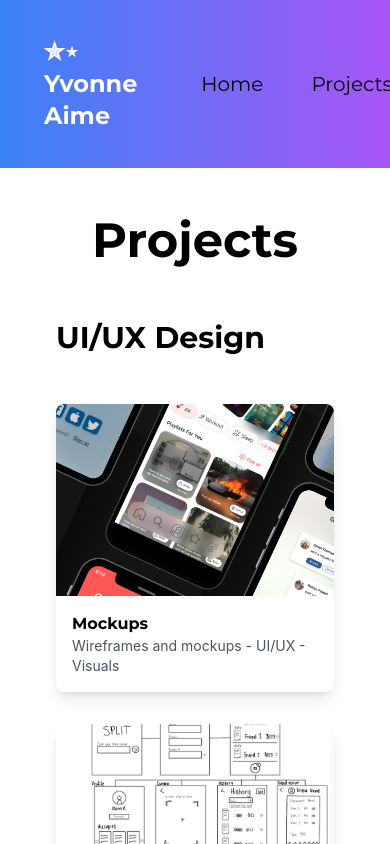
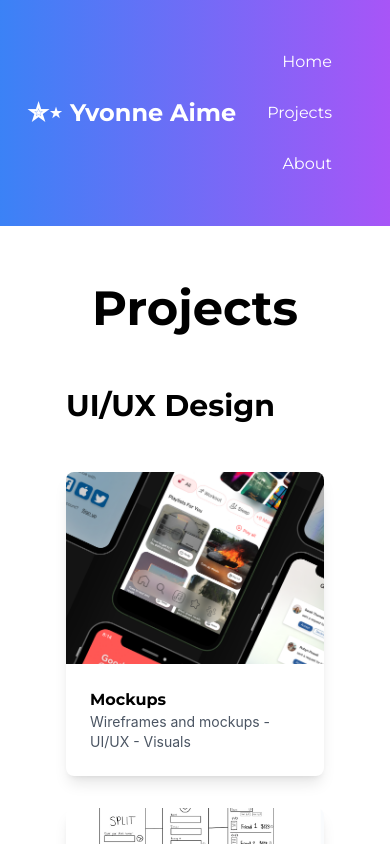
Before and after one commit to yvonneaime/Portfolio, a React (Create React App) app: page /#/projects in a window 390 px wide. Shown: the top 844 px of the page. Built offline with nearby package versions, Linux system fonts and the light colour scheme.

Commit message:
responsive nav bar

```diff
--- /dev/null
+++ b/src/Components/About/About.css
@@ -0,0 +1,47 @@
+@import url('https://fonts.googleapis.com/css2?family=Montserrat:wght@400;300&display=swap');
+
+.aboutContainer {
+    max-width: 1200px;
+    margin: auto;
+    padding: 20px;
+    font-family: 'Poppins', sans-serif; /* Change to 'Montserrat' if preferred */
+}
+
+.aboutTitle {
+    font-weight: bold;
+    text-align: center;
+    margin-bottom: 50px;
+}
+
+.profileSection {
+    display: flex;
+    flex-direction: column;
+    align-items: center;
+    margin-bottom: 50px;
+}
+
+.profileImage {
+    width: 95%; /* Adjust based on your preference */
+    height:90%;
+    max-width: 400px; /* Adjust based on your preference */
+    border-radius: 70%;
+    border: 4px solid #d0d0d0;
+    box-shadow: 0 4px 8px rgba(0,0,0,0.1);
+    margin-bottom: 25px;
+}
+
+.profileText {
+    text-align: left;
+    padding-left: 25px;
+    font-family: 'Montserrat', sans-serif;
+    line-height: 1.6; /* 1.5 times the size of the current font */
+    margin-bottom: 10px;
+}
+
+.profileText h2 {
+    font-size: 1.8rem;
+    font-weight: bold;
+    margin-bottom: 20px;
+}
+
+/* Add more styles as needed */
--- a/src/Components/About/aboutpg.js
+++ b/src/Components/About/aboutpg.js
@@ -1,14 +1,14 @@
 import React from 'react';
+import './About.css';
 import { FaLinkedin, FaEnvelope, FaGithub } from 'react-icons/fa';
 
 const About = () => {
     return (
-        <div className="container mx-auto p-10">
+        <div className="p-10">
             <h1 className=" p-2 text-5xl font-bold text-center mb-12">About Me</h1>
-
             <div className="flex flex-col md:flex-row p-4 mb-8">
-                <img src="/aboutprofile.jpg" alt="Profile Image" className="w-84 h-84 md:w-96 md:h-96 object-cover rounded-full border-4 border-gray-400 shadow-2g mb-4 md:mb-0 md:mr-8" />
-                <div className="flex-2">
+                <img src="/aboutprofile.jpg" alt="Profile Image" className="profileImage" />
+                <div className="profileText">
                     <h2 className="text-3xl font-bold p-2 mb-6">Nice to Meet You!</h2>
                         <p className="text-xl p-2 mb-4">
                             I am Yvonne Aime. I am a UI/UX designer with a distinct blend of creativity, detail orientation, and a
@@ -26,6 +26,7 @@ const About = () => {
                             joy and privilege working on the projects I’m passionate about.
                         </p>
                     </div>
+
             </div>
 
             <div className="flex flex-col md:flex-row justify-between p-6 mb-8">
--- a/src/Components/Mockups/mockup.js
+++ b/src/Components/Mockups/mockup.js
@@ -1,6 +1,9 @@
 import React from 'react';
-import './mockups.css'; // Make sure to create this CSS file
+import './mockups.css'; // Ensure this points to the correct location of your CSS file
+import { FontAwesomeIcon } from '@fortawesome/react-fontawesome';
+import { faCircle, faArrowRight } from '@fortawesome/free-solid-svg-icons';
 
+// Mockup data array
 const mockup_obj = [
     {
         title: "Split",
@@ -9,31 +12,40 @@ const mockup_obj = [
         url: "https://xd.adobe.com/view/440c1ef8-8193-46e7-a142-fe147fac8b12-115f/?fullscreen"
     },
     {
-        title: "#002",
+        title: "StudentBiz",
         imageUrl: "/Homepage.svg",
         description: "Student Businesses",
-        url:"",
-        type: "desktop"
+        url: "https://xd.adobe.com/view/440c1ef8-8193-46e7-a142-fe147fac8b12-115f/?fullscreen",
     }
-    // Add more mockups here in the future
 ];
 
 const Mockups = () => {
     return (
-        <div className="container mx-auto p-10">
-        <h1 className="p-2 text-5xl font-bold text-center mb-8">Mockups</h1>
-        <div className="flex flex-wrap justify-center">
+        <div className="whole-container mx-auto px-10 py-20">
+            <h1 className="p-4 text-5xl font-bold text-center mb-12">Mockups</h1>
             {mockup_obj.map((mockup, index) => (
-                <div key={index} className="mockup-container m-4">
-                    <div className={mockup.type === "mobile" ? "iphone-display" : "desktop-display"}>
+                <div key={index} className="mockup-container w-full my-6">
+                    <div className="flex justify-between items-center p-4">
+                        <div className="mock-title-container"> {/* Container for icon and title */}
+                            <FontAwesomeIcon icon={faCircle} className="circle-icon" /> {/* Circle icon */}
+                            <div className="mock-title text-xl font-bold"> {mockup.title} </div>
+                        </div>
+                        <p className="p-6 description">{mockup.description}</p>
+                    </div>
+                    {mockup.url && (
+                        <div className="text-right p-4">
+                            <a href={mockup.url} className="view-project-btn inline-block">
+                                View Project <FontAwesomeIcon icon={faArrowRight} />
+                            </a>
+                        </div>
+                    )}
+                    <div className="display">
                         <img src={mockup.imageUrl} alt={mockup.title} className="mockup-image" />
                     </div>
-                    <h1 className="description mt-2">{mockup.description}</h1>
                 </div>
             ))}
         </div>
-    </div>
-    )
+    );
 };
 
 export default Mockups;
--- a/src/Components/Mockups/mockups.css
+++ b/src/Components/Mockups/mockups.css
@@ -1,36 +1,86 @@
-.mockup-container {
-    width: 250px; /* Adjust based on your preference */
+/* mockups.css */
+@import url('https://fonts.googleapis.com/css2?family=Poppins:wght@400;600&display=swap');
+@import url('https://fonts.googleapis.com/css2?family=Montserrat:wght@400;300&display=swap');
+
+
+.whole-container {
+    max-width: 1200px;
+    display: flex;
+    flex-direction: column;
+    align-items: center;
+    /* Other styles already applied remain unchanged */
+    margin: auto;
+    padding: 10px 20px;
+}
+.container {
+    max-width: 1050px;
+    padding: 50px;
 }
 
-.iphone-display {
-    background-color: white;
-    border-radius: 25px;
-    padding: 5px;
-    box-shadow: 0 4px 8px rgba(0, 0, 0, 0.1);
-    display: flex;
-    justify-content: center;
+
+.mockup-container {
+    border-radius: 12px;
     align-items: center;
     overflow: hidden;
-    position: relative;
+    box-shadow: 0 4px 8px rgba(0, 0, 0, 0.1);
+    width: 70%;
+    margin: 1%;
+}
+.mock-title-container {
+    display: flex; /* Aligns icon and title horizontally */
+    align-items: center; /* Centers icon and title vertically relative to each other */
+    gap: 8px; /* Adjusts space between icon and title */
 }
 
-.iphone-display::before {
-    content: "";
-    position: absolute;
-    top: 10px;
-    width: 60%;
-    height: 5px;
-    background-color: #333;
-    border-radius: 10px;
+.circle-icon {
+    color: orange; /* Set the color of your icon */
+    padding:10px;
+}
+
+
+.display {
+    position: relative;
+    width: 100%;
+    padding-top: 56.25%; /* 16:9 Aspect Ratio */
 }
 
 .mockup-image {
+    position: absolute;
+    top: 0;
+    left: 0;
     width: 100%;
-    height: auto;
-    display: block;
+    height: 100%;
+    object-fit: cover; /* This will cover the whole area without stretching the image */
 }
 
 .description {
-    text-align: left;
-    font-size: 1rem; /* Adjust based on your preference */
+    font-family: 'Poppins', sans-serif;
+    color: #333;
+    font-size: 1rem;
+    margin-top: 8px;
 }
+/* Mock Up Titles */
+.mock-title {
+    font-size: 45px;
+    font-family: 'Montserrat', sans-serif;
+}
+
+.view-project-btn {
+    color: blue;
+    border-radius: 10px;
+    text-decoration: none; /* remove underline from links */
+    font-weight: 600;
+    transition: background-color 0.3s ease;
+}
+
+
+.view-project-btn:hover {
+    background-color: #e64a19; /* slightly darker on hover */
+}
+
+/* Responsive styling */
+@media (max-width: 900px) {
+    .mockup-container {
+        width: 100%;
+    }
+}
--- a/src/Components/NavBar/NavBar.css
+++ b/src/Components/NavBar/NavBar.css
@@ -1,6 +1,8 @@
+@import url('https://fonts.googleapis.com/css2?family=Montserrat:wght@400;300&display=swap');
+
 @keyframes gradientFlow {
     0% {
-      background-position: 0% 50%;
+      background-position: 0% 55%;
     }
     50% {
       background-position: 100% 50%;
@@ -9,3 +11,55 @@
       background-position: 0% 50%;
     }
 }
+/* NavBar.css */
+
+/* Media query for iPhone screen sizes */
+@media (max-width: 600px) {
+
+  .nav-menu {
+    /* Adjust styles for mobile */
+    transform: translateX(-100%);
+  }
+
+  .nav-menu.open {
+    transform: translateX(0); /* Slide in menu */
+  }
+}
+/* NavBar.css */
+.navigation-links {
+  font-family: 'Montserrat', sans-serif;
+  font-size: 20px;
+  display: flex;
+  padding: 25px;
+  gap: 20px;
+  color: white;
+}
+.nav-link:hover {
+  color: rgb(37, 50, 55);
+}
+
+/* Responsive styles for small screens */
+@media (max-width: 768px) {
+  .navigation-links {
+    flex-direction: column;
+    align-items: right;
+    display: flex;
+    padding: 4px;
+    gap: 7px;
+  }
+  .logo-container {
+    width: 100%;
+    text-align: left;
+    display: block;
+  }
+  .nav-link {
+    padding: 10px;
+    text-decoration: none;
+    color: white;
+    font-size: 16px;
+    transition: rgb(221, 197, 241) 0.2s;
+    display: block;
+    width: 100%;
+    text-align: right;
+  }
+}
--- a/src/Components/NavBar/NavBar.js
+++ b/src/Components/NavBar/NavBar.js
@@ -8,9 +8,11 @@ const NavBar = () => {
   return (
     <header className="relative overflow-hidden bg-gradient-to-r from-red-500 via-blue-500 to-purple-500 p-1" style={{ animation: 'gradientFlow 13s ease infinite', backgroundSize: '200% 200%' }}>
       <nav className="relative z-10 flex items-center justify-between px-6 py-4">
+        <div className="logo-container">
           <a href="/" className="p-4 text-white text-2xl font-bold">
             <h1>{Name}</h1>
           </a>
+        </div>
         <div className="flex p-4 items-center" >
           <NavigationLinks></NavigationLinks>
         </div>
--- a/src/Components/NavBar/NavLinks.js
+++ b/src/Components/NavBar/NavLinks.js
@@ -1,3 +1,5 @@
+import React from 'react';
+import './NavBar.css';
 
 const links = [
   { href: "#/", text: "Home" },
@@ -6,12 +8,12 @@ const links = [
 ];
 
 const NavigationLinks = () => (
-    <div className="p-4 flex space-x-4 font-sans">
+  <div className="navigation-links">
     {links.map((link, index) => (
       <a
         key={index}
         href={link.href}
-          className="p-4 text-xl white hover:text-gray-300 transition duration-120 ease-in-out"
+        className="nav-link"
       >
         {link.text}
       </a>
--- a/src/Components/Projects/projects.js
+++ b/src/Components/Projects/projects.js
@@ -99,7 +99,7 @@ const Projects = () => {
                                     </div>
                                 </a>
                             )}
-                            <div className="p-4">
+                            <div className="p-6">
                                 <h3 className="font-bold">{project.title}</h3>
                                 <p className="text-sm text-gray-600">{project.description}</p>
                             </div>
```
Lines whose indentation alone changed are shown as unchanged.
